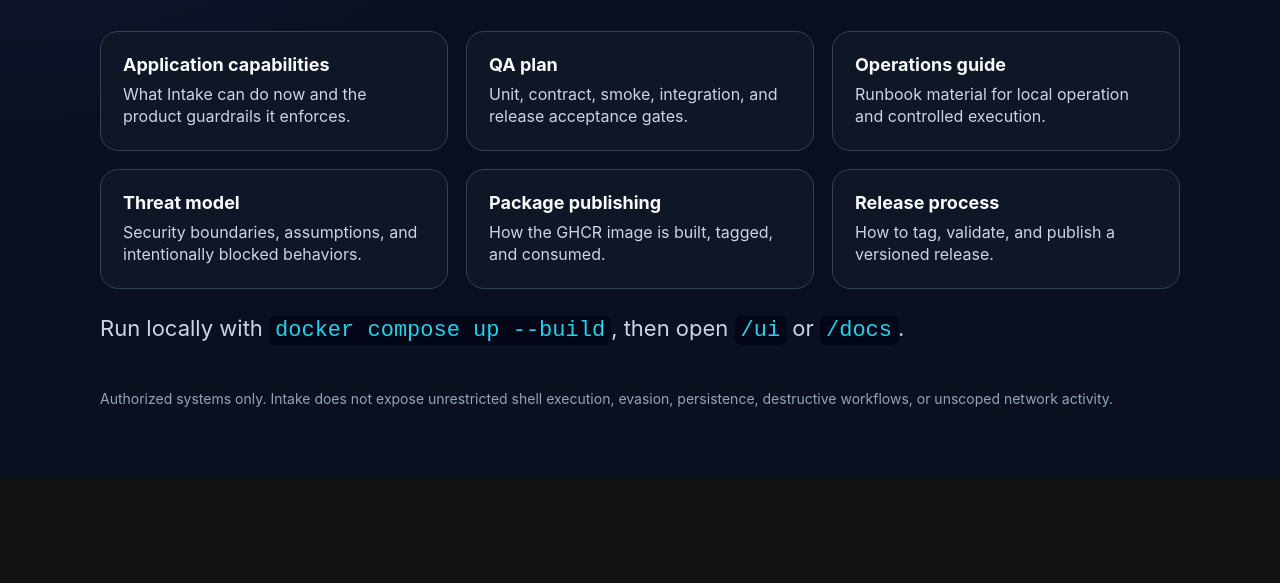
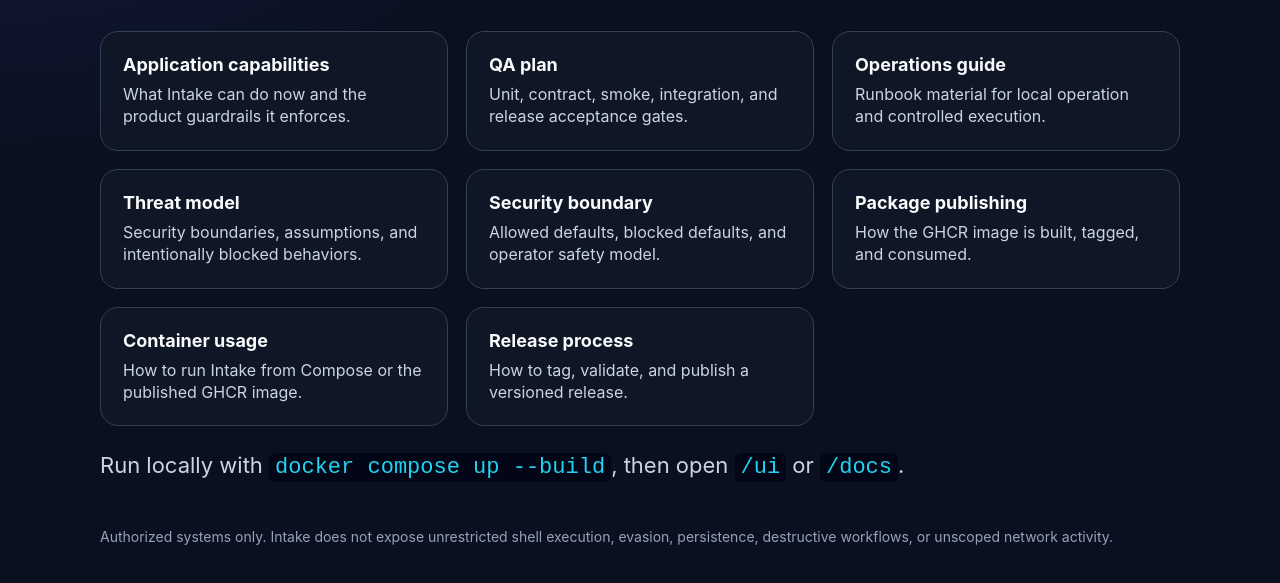
Before and after one commit to ChathurangaBW/Intake, a plain HTML site: page docs/index.html in a window 1280 px wide. Shown: the part 517-1100 px from the top of the page. Before the commit the page ends 996 px from the top, so only its background shows below. Drawn offline with Linux system fonts and the light colour scheme.

Commit message:
Add new docs pages to homepage

```diff
--- a/docs/index.html
+++ b/docs/index.html
@@ -31,7 +31,9 @@
       <a class="card" href="QA.md"><strong>QA plan</strong><span>Unit, contract, smoke, integration, and release acceptance gates.</span></a>
       <a class="card" href="OPERATIONS.md"><strong>Operations guide</strong><span>Runbook material for local operation and controlled execution.</span></a>
       <a class="card" href="THREAT_MODEL.md"><strong>Threat model</strong><span>Security boundaries, assumptions, and intentionally blocked behaviors.</span></a>
+      <a class="card" href="SECURITY_BOUNDARY.md"><strong>Security boundary</strong><span>Allowed defaults, blocked defaults, and operator safety model.</span></a>
       <a class="card" href="PACKAGING.md"><strong>Package publishing</strong><span>How the GHCR image is built, tagged, and consumed.</span></a>
+      <a class="card" href="CONTAINER.md"><strong>Container usage</strong><span>How to run Intake from Compose or the published GHCR image.</span></a>
       <a class="card" href="RELEASE.md"><strong>Release process</strong><span>How to tag, validate, and publish a versioned release.</span></a>
     </div>
 
```
